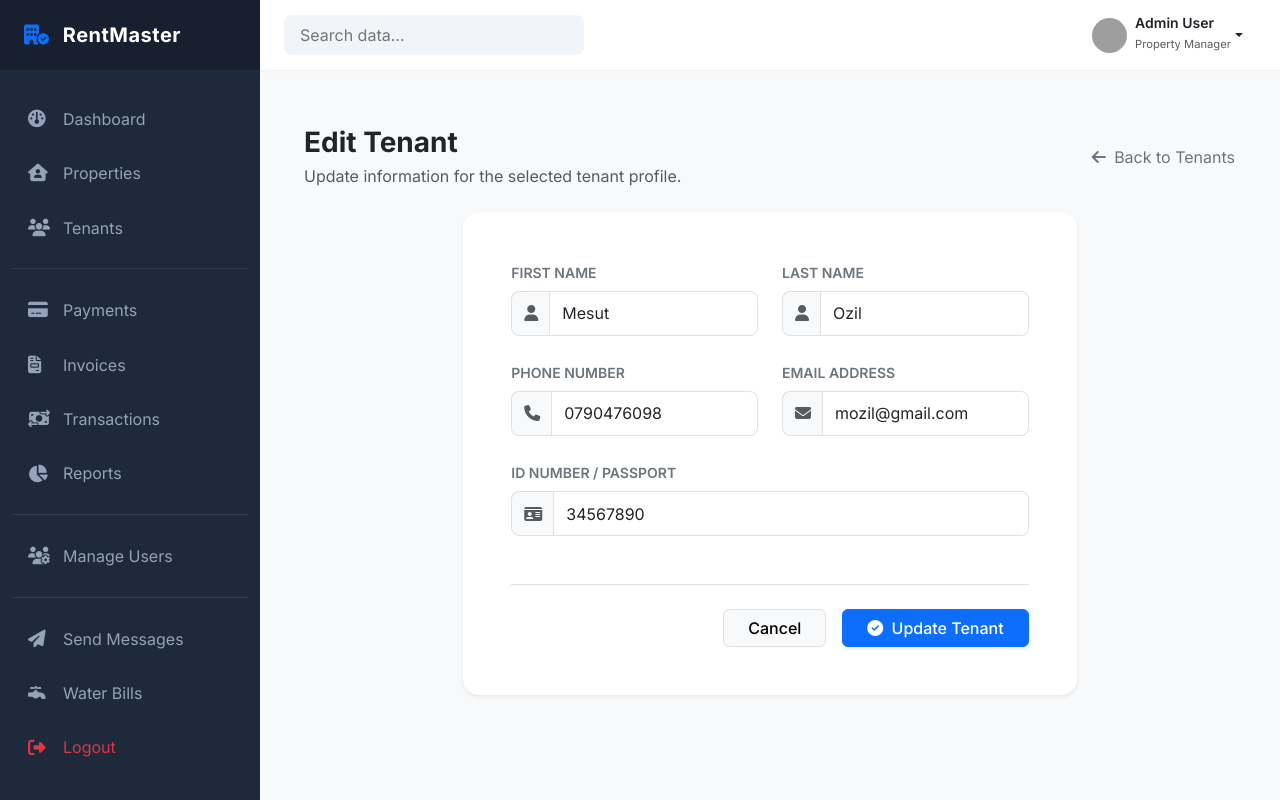
After one commit to LAFlame694/RS_694, a Django app: a page that uses templates/tenants/edit_tenant.html in a window 1280 px wide. The commit adds this page. Run offline with Django 5.2, Linux system fonts and the light colour scheme; data comes from the database, SQL or seed files in the repository; both versions use the stored data as it was after the commit; some libraries are stand-ins or nearby versions; grey boxes are pictures that could not be loaded.

Commit message:
added edit tenant

```diff
--- /dev/null
+++ b/templates/tenants/edit_tenant.html
@@ -0,0 +1,190 @@
+{% extends 'dashboard/base_dashboard.html' %}
+
+{% block title %}Edit Tenant | Dashboard{% endblock %}
+
+{% block content %}
+<div class="container-fluid py-4">
+  <!-- Header Section -->
+  <div
+    class="d-flex flex-column flex-md-row justify-content-between align-items-md-center mb-4 gap-3"
+  >
+    <div>
+      <h1 class="h3 mb-1 fw-bold text-dark">Edit Tenant</h1>
+      <p class="text-muted mb-0">
+        Update information for the selected tenant profile.
+      </p>
+    </div>
+    <div>
+      <a
+        href="{% url 'tenant_list' %}"
+        class="btn btn-link text-decoration-none text-secondary p-0"
+      >
+        <i class="fas fa-arrow-left me-1"></i> Back to Tenants
+      </a>
+    </div>
+  </div>
+
+  <!-- Form Card -->
+  <div class="row justify-content-center">
+    <div class="col-lg-10 col-xl-8">
+      <div class="card border-0 shadow-sm rounded-4">
+        <div class="card-body p-4 p-md-5">
+          <form method="post" novalidate>
+            {% csrf_token %}
+
+            {% if form.non_field_errors %}
+            <div class="alert alert-danger">
+              {{ form.non_field_errors }}
+            </div>
+            {% endif %}
+
+            <!-- Row 1: Names -->
+            <div class="row g-4 mb-4">
+              <div class="col-md-6">
+                <label
+                  for="{{ form.first_name.id_for_label }}"
+                  class="form-label fw-semibold text-secondary small text-uppercase"
+                  >First Name</label
+                >
+                <div class="input-group">
+                  <span class="input-group-text bg-light border-end-0"
+                    ><i class="fas fa-user text-muted"></i
+                  ></span>
+                  {{ form.first_name }}
+                </div>
+                {% if form.first_name.errors %}
+                <div class="text-danger small mt-1">
+                  {{ form.first_name.errors|first }}
+                </div>
+                {% endif %}
+              </div>
+              <div class="col-md-6">
+                <label
+                  for="{{ form.last_name.id_for_label }}"
+                  class="form-label fw-semibold text-secondary small text-uppercase"
+                  >Last Name</label
+                >
+                <div class="input-group">
+                  <span class="input-group-text bg-light border-end-0"
+                    ><i class="fas fa-user text-muted"></i
+                  ></span>
+                  {{ form.last_name }}
+                </div>
+                {% if form.last_name.errors %}
+                <div class="text-danger small mt-1">
+                  {{ form.last_name.errors|first }}
+                </div>
+                {% endif %}
+              </div>
+            </div>
+
+            <!-- Row 2: Contact Info -->
+            <div class="row g-4 mb-4">
+              <div class="col-md-6">
+                <label
+                  for="{{ form.phone_number.id_for_label }}"
+                  class="form-label fw-semibold text-secondary small text-uppercase"
+                  >Phone Number</label
+                >
+                <div class="input-group">
+                  <span class="input-group-text bg-light border-end-0"
+                    ><i class="fas fa-phone text-muted"></i
+                  ></span>
+                  {{ form.phone_number }}
+                </div>
+                {% if form.phone_number.errors %}
+                <div class="text-danger small mt-1">
+                  {{ form.phone_number.errors|first }}
+                </div>
+                {% endif %}
+              </div>
+              <div class="col-md-6">
+                <label
+                  for="{{ form.email.id_for_label }}"
+                  class="form-label fw-semibold text-secondary small text-uppercase"
+                  >Email Address</label
+                >
+                <div class="input-group">
+                  <span class="input-group-text bg-light border-end-0"
+                    ><i class="fas fa-envelope text-muted"></i
+                  ></span>
+                  {{ form.email }}
+                </div>
+                {% if form.email.errors %}
+                <div class="text-danger small mt-1">
+                  {{ form.email.errors|first }}
+                </div>
+                {% endif %}
+              </div>
+            </div>
+
+            <!-- Row 3: ID Number -->
+            <div class="row g-4 mb-5">
+              <div class="col-md-12">
+                <label
+                  for="{{ form.id_number.id_for_label }}"
+                  class="form-label fw-semibold text-secondary small text-uppercase"
+                  >ID Number / Passport</label
+                >
+                <div class="input-group">
+                  <span class="input-group-text bg-light border-end-0"
+                    ><i class="fas fa-id-card text-muted"></i
+                  ></span>
+                  {{ form.id_number }}
+                </div>
+                {% if form.id_number.errors %}
+                <div class="text-danger small mt-1">
+                  {{ form.id_number.errors|first }}
+                </div>
+                {% endif %}
+              </div>
+            </div>
+
+            <!-- Action Buttons -->
+            <div
+              class="d-flex align-items-center justify-content-end gap-3 border-top pt-4"
+            >
+              <a
+                href="{% url 'tenant_list' %}"
+                class="btn btn-light px-4 fw-medium border"
+              >
+                Cancel
+              </a>
+              <button
+                type="submit"
+                class="btn btn-primary px-4 fw-medium shadow-sm"
+              >
+                <i class="fas fa-check-circle me-1"></i> Update Tenant
+              </button>
+            </div>
+          </form>
+        </div>
+      </div>
+    </div>
+  </div>
+</div>
+
+<style>
+  /* Styling to ensure Django form widgets match Bootstrap look */
+  .form-control {
+    border-radius: 0 0.5rem 0.5rem 0;
+    padding: 0.6rem 0.75rem;
+    border: 1px solid #dee2e6;
+  }
+  .form-control:focus {
+    box-shadow: none;
+    border-color: #0d6efd;
+  }
+  .input-group-text {
+    border-radius: 0.5rem 0 0 0.5rem;
+    border: 1px solid #dee2e6;
+    color: #6c757d;
+  }
+  .card {
+    background-color: #ffffff;
+  }
+  body {
+    background-color: #f8f9fa; /* Subtle light background */
+  }
+</style>
+{% endblock %}
--- a/templates/tenants/tenant_list.html
+++ b/templates/tenants/tenant_list.html
@@ -113,7 +113,7 @@
                             </a>
 
                             <!-- Edit -->
-                            <a href="#" class="btn btn-sm btn-white border text-secondary" title="Edit">
+                            <a href="{% url 'edit_tenant' tenant.id %}" class="btn btn-sm btn-white border text-secondary" title="Edit">
                                 <i class="fa-solid fa-pen-to-square"></i>
                             </a>
 
--- a/tenants/forms.py
+++ b/tenants/forms.py
@@ -14,14 +14,25 @@ class TenantForm(forms.ModelForm):
             "phone_number",
             "email",
             "id_number",
-            "landlord" # only used by system admin
         ]
 
-    def __init__(self, *args, user=None, **kwargs):
+        widgets = {
+            "first_name": forms.TextInput(attrs={
+                "class": "form-control",
+            }),
+            "last_name": forms.TextInput(attrs={
+                "class": "form-control",
+            }),
+            "phone_number": forms.TextInput(attrs={
+                "class": "form-control",
+            }),
+            "email": forms.EmailInput(attrs={
+                "class": "form-control",
+            }),
+            "id_number": forms.TextInput(attrs={
+                "class": "form-control",
+            }),
+        }
+
+    def __init__(self, *args, **kwargs):
         super().__init__(*args, **kwargs)
-
-        # hide landlord field unless system admin
-        if user and user.role != Role.SYSTEM_ADMIN:
-            self.fields.pop("landlord")
-        else:
-            self.fields["landlord"].queryset = User.objects.filter(role=Role.LANDLORD)
--- a/tenants/urls.py
+++ b/tenants/urls.py
@@ -5,4 +5,5 @@ urlpatterns = [
     path('', views.tenant_list_view, name='tenant_list'),
     path('add/', views.add_tenant_view, name='add_tenant'),
     path('assign/<int:tenant_id>/', views.assign_tenant_view, name="assign_tenant"),
+    path('tenants/<int:tenant_id>/edit/', views.edit_tenant, name='edit_tenant'),
 ]
--- a/tenants/views.py
+++ b/tenants/views.py
@@ -2,7 +2,6 @@ from django.shortcuts import render, redirect, get_object_or_404
 from django.contrib import messages
 from django.contrib.auth.decorators import login_required
 from django.core.exceptions import ValidationError
-from django.views.decorators.http import require_POST
 
 from .forms import TenantForm
 from .models import Tenant
@@ -15,6 +14,28 @@ from .services.tenant_service import (
 )
 
 # Create your views here.
+def edit_tenant(request, tenant_id):
+    tenant = get_object_or_404(Tenant, id=tenant_id)
+
+    if request.method == 'POST':
+        form = TenantForm(request.POST, instance=tenant)
+
+        if form.is_valid():
+            form.save()
+
+            messages.success(request, "Tenant updated successfully.")
+            return redirect('tenant_list')
+        else:
+            print(form.errors)
+
+    else:
+        form = TenantForm(instance=tenant)
+
+    return render(request, 'tenants/edit_tenant.html', {
+        'form': form,
+        'tenant': tenant
+    })
+
 @login_required
 def assign_tenant_view(request, tenant_id):
     tenant = get_object_or_404(Tenant, id=tenant_id)
```
Also changed, not shown: tenants/services/tenant_service.py (+23 -1 lines), db.sqlite3, 1 other file.
